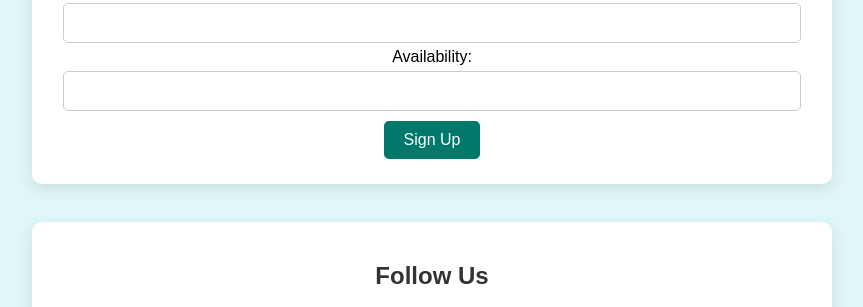
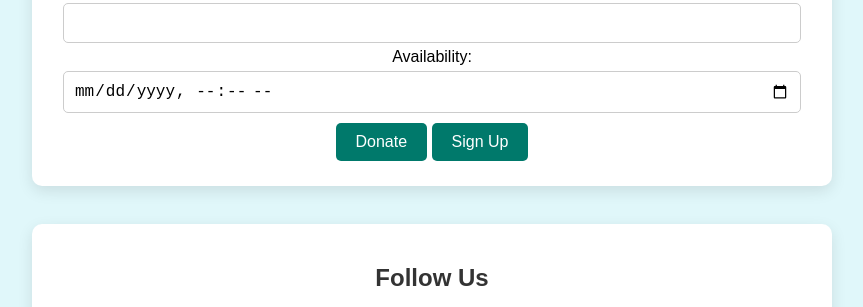
Before and after one commit to infinitydawn/group-project, a plain HTML site: page home.html in a window 1280 px wide. Shown: the part 1680-1987 px from the top of the page, without its empty margins (208-1071 px from the left). Drawn offline with Linux system fonts and the light colour scheme.

Commit message:
update the Availability with the calender

```diff
--- a/home.html
+++ b/home.html
@@ -100,7 +100,9 @@
                 <input type="email" id="volunteer-email" name="email" required>
 
                 <label for="volunteer-availability">Availability:</label>
-                <input type="text" id="volunteer-availability" name="availability" required>
+                <!-- <input type="text" id="volunteer-availability" name="availability" required> -->
+                <input type="datetime-local" placeholder="" id="create-appointment-date" name="availability" required>
+                <button id="donate-button">Donate</button>
 
                 <button type="submit">Sign Up</button>
             </form>
```
